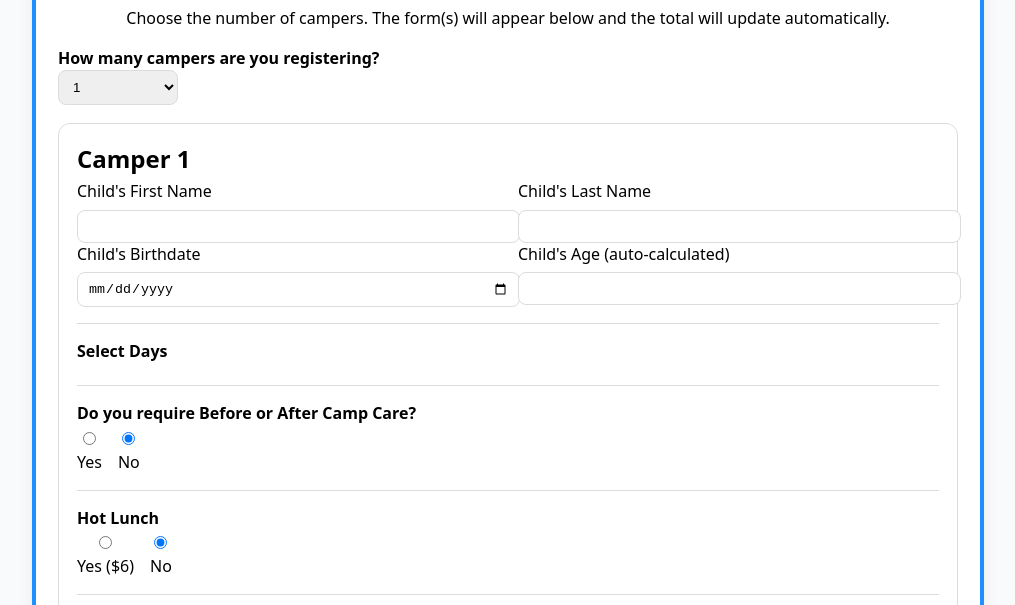
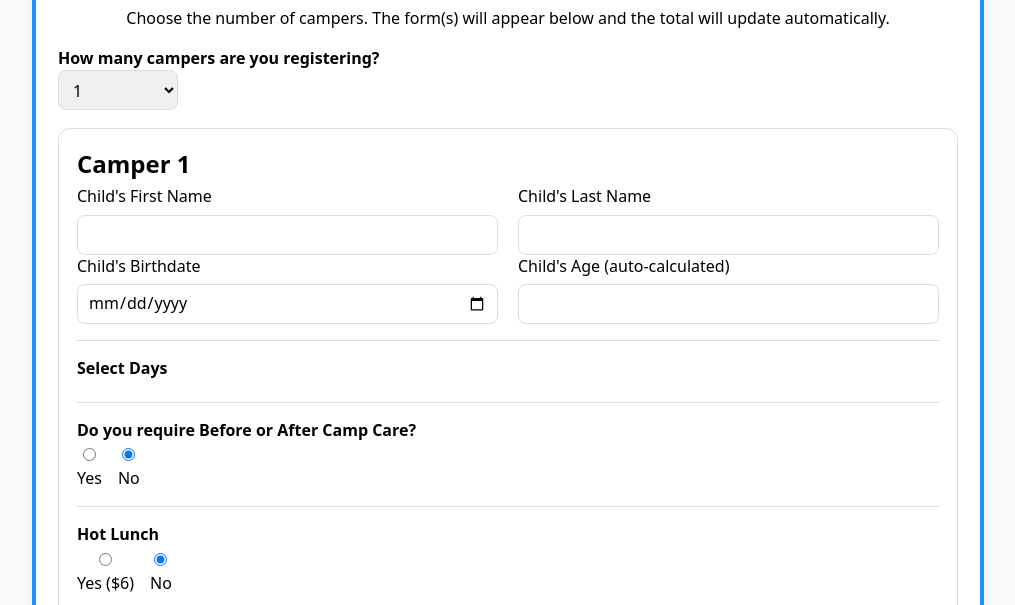
Before and after one commit to funkiedunkie/camp-checkout-backend, a website: page thanksgiving.html in a window 1280 px wide. Shown: the part 195-800 px from the top of the page, without its empty margins (132-1147 px from the left). Drawn offline with Linux system fonts and the light colour scheme.

Commit message:
Fix input field alignment and consistent sizing

```diff
--- a/thanksgiving.html
+++ b/thanksgiving.html
@@ -24,6 +24,34 @@
     .total-box { margin-top:20px; font-size:18px; font-weight:700; padding:12px 14px; border:1px solid var(--border); border-radius:10px; display:inline-block;}
     .total-small { font-size:14px; font-weight:500; color:#444; display:block; margin-top:6px;}
     .hidden { display:none;}
+/* --- Field consistency patch --- */
+.grid.two-col {
+  grid-template-columns: repeat(2, minmax(220px, 1fr));
+  gap: 20px;
+}
+@media (max-width: 640px) {
+  .grid.two-col { grid-template-columns: 1fr; }
+}
+
+input[type="text"],
+input[type="email"],
+input[type="tel"],
+input[type="date"],
+select, textarea {
+  box-sizing: border-box;
+  width: 100%;
+  height: 40px;  /* consistent height for all fields */
+  padding: 8px 10px;
+  border: 1px solid var(--border);
+  border-radius: 8px;
+  font: inherit;
+}
+
+label {
+  display: flex;
+  flex-direction: column;
+  gap: 6px;
+}
   </style>
 </head>
 <body>
```
